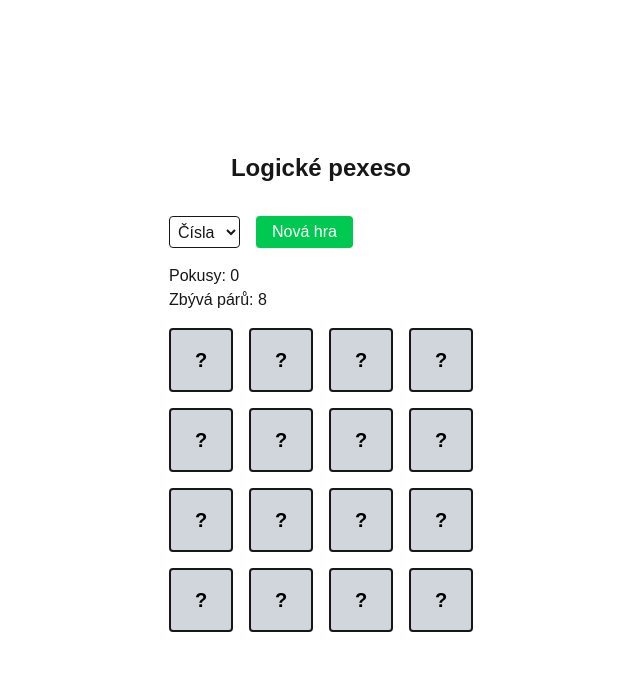
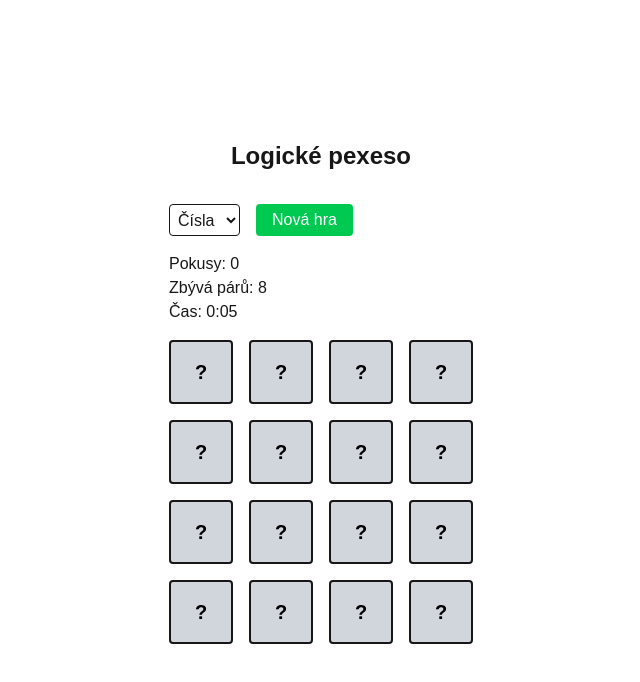
Before and after one commit to erikmacak/logic-memory-game, a Next.js app: page / in a window 1280 px wide. Shown: the top 682 px of the page, without its empty margins (319-959 px from the left). Built offline with nearby package versions, Linux system fonts and the light colour scheme.

Commit message:
add game timer with seconds display in scoreboard

```diff
--- a/components/GameBoard.tsx
+++ b/components/GameBoard.tsx
@@ -1,4 +1,4 @@
-"use client"
+"use client";
 
 import React, { useEffect, useState } from "react";
 import Card from "./Card";
@@ -28,6 +28,7 @@ const GameBoard = () => {
   const [attempts, setAttempts] = useState(0);
   const [pairsLeft, setPairsLeft] = useState(8);
   const [gameType, setGameType] = useState<"numbers" | "colors">("numbers");
+  const [time, setTime] = useState(0);
 
   const generateNumberCards = (): CardType[] => {
     const values = Array.from({ length: 8 }, (_, i) => i + 1);
@@ -54,7 +55,22 @@ const GameBoard = () => {
     setMatched([]);
     setAttempts(0);
     setPairsLeft(8);
+    setTime(0);
   };
+
+  useEffect(() => {
+    let interval: NodeJS.Timeout | null = null;
+
+    if (pairsLeft > 0) {
+      interval = setInterval(() => {
+        setTime((prev) => prev + 1);
+      }, 1000);
+    }
+
+    return () => {
+      if (interval) clearInterval(interval);
+    };
+  }, [pairsLeft]);
 
   useEffect(() => {
     startNewGame();
@@ -84,7 +100,7 @@ const GameBoard = () => {
   return (
     <div className="p-4">
       <Controls setGameType={setGameType} startNewGame={startNewGame} />
-      <ScoreBoard attempts={attempts} pairsLeft={pairsLeft} />
+      <ScoreBoard attempts={attempts} pairsLeft={pairsLeft} time={time} />
 
       <div className="grid grid-cols-4 gap-4 mt-4">
         {cards.map((card, index) => (
--- a/components/ScoreBoard.tsx
+++ b/components/ScoreBoard.tsx
@@ -1,13 +1,18 @@
 type Props = {
   attempts: number;
   pairsLeft: number;
+  time: number;
 };
 
-const ScoreBoard = ({ attempts, pairsLeft }: Props) => {
+const ScoreBoard = ({ attempts, pairsLeft, time }: Props) => {
+  const minutes = Math.floor(time / 60);
+  const seconds = time % 60;
+
   return (
     <div className="mb-2">
       <p>Pokusy: {attempts}</p>
       <p>Zbývá párů: {pairsLeft}</p>
+      <p>Čas: {minutes}:{seconds < 10 ? `0${seconds}` : seconds}</p>
     </div>
   );
 };
```
